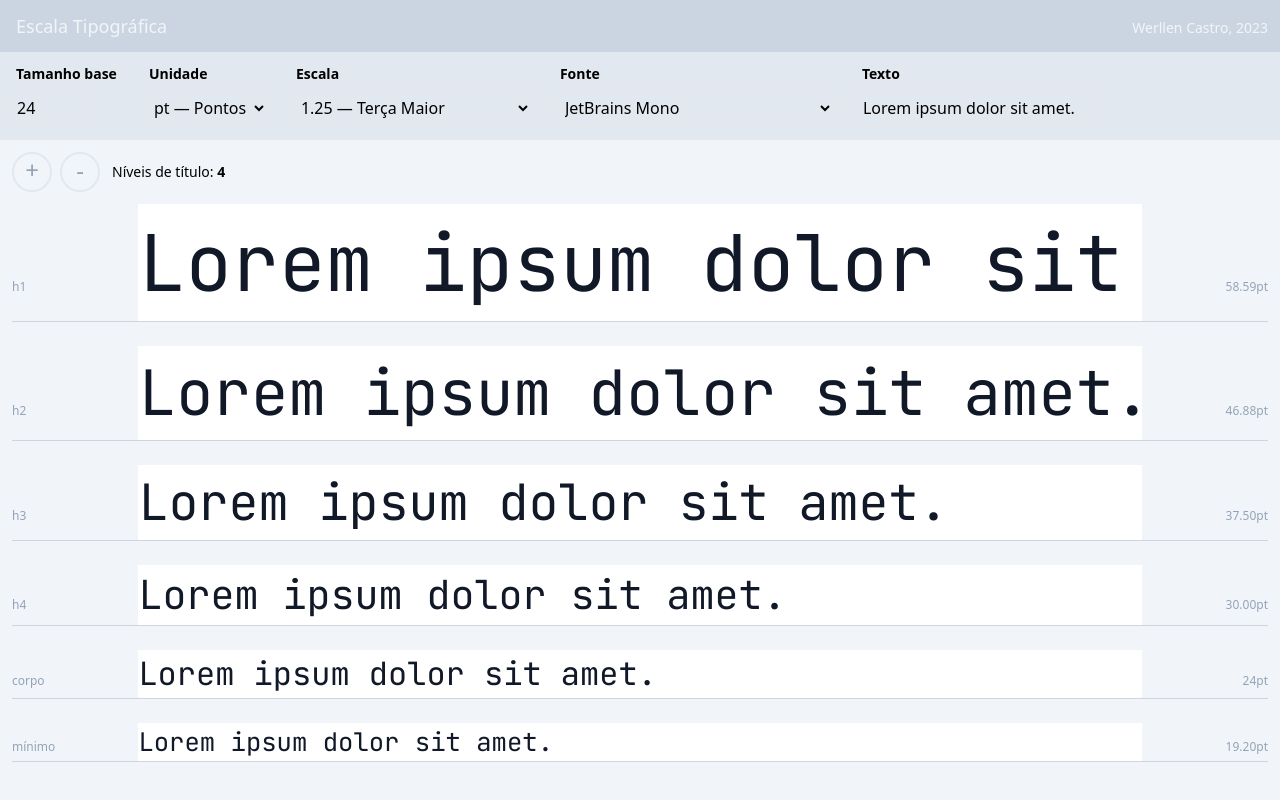
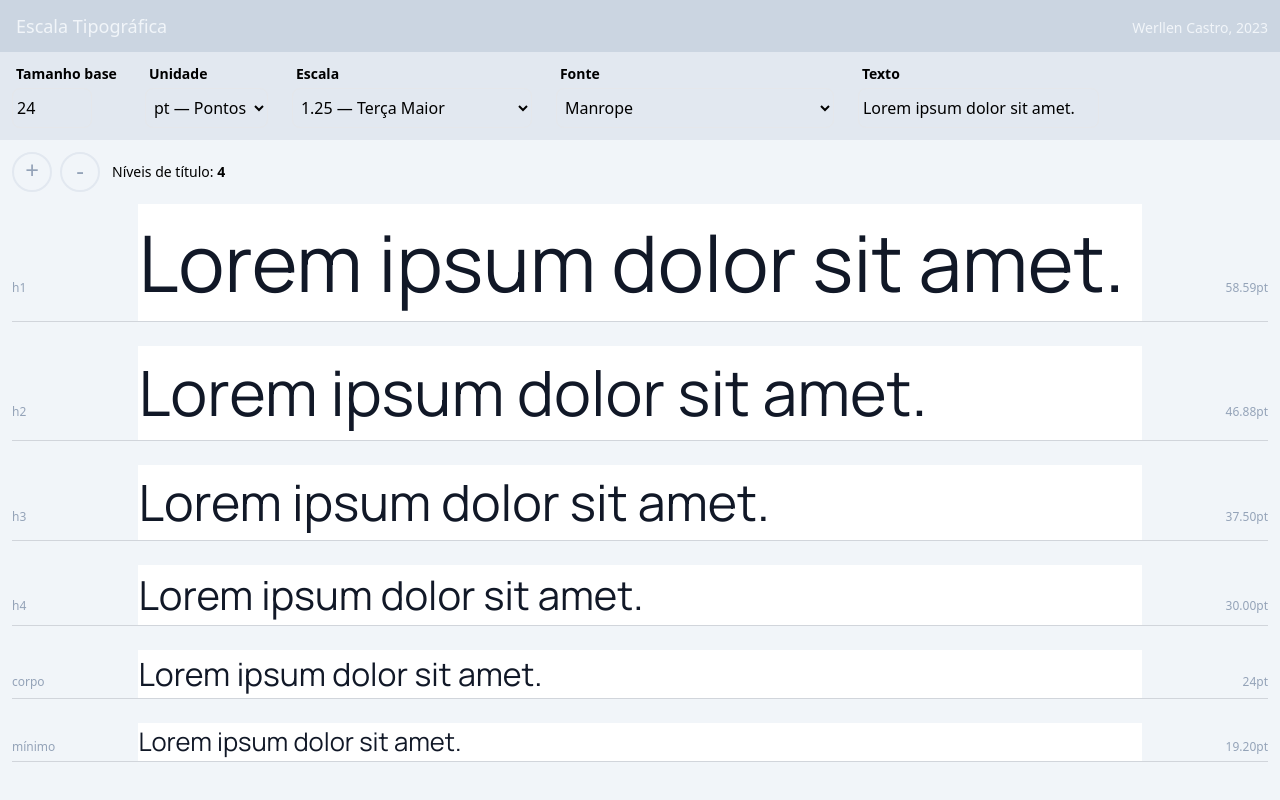
Before and after one commit to werls/typescale, a SvelteKit app: page / in a window 1280 px wide. Built offline with nearby package versions, Linux system fonts and the light colour scheme.

Commit message:
add fontOptions to random selection on mount

```diff
--- a/src/components/InputSelectFont.svelte
+++ b/src/components/InputSelectFont.svelte
@@ -8,6 +8,14 @@
 
 	const sort = Math.floor(Math.random() * fonts.length);
 
+	const fontOptions = [
+		"Roboto",
+		"Raleway",
+		"Fira Sans",
+		"Manrope",
+		"Assistant",
+	]
+
 	export let disabled = false;
 
 	function handleInput() {
@@ -15,7 +23,8 @@
 	}
 
 	onMount(() => {
-		$font = fonts[sort].family;
+		// $font = fonts[sort].family;
+		$font = fontOptions[Math.floor(Math.random() * fontOptions.length)]
 	})
 
 </script>
```
